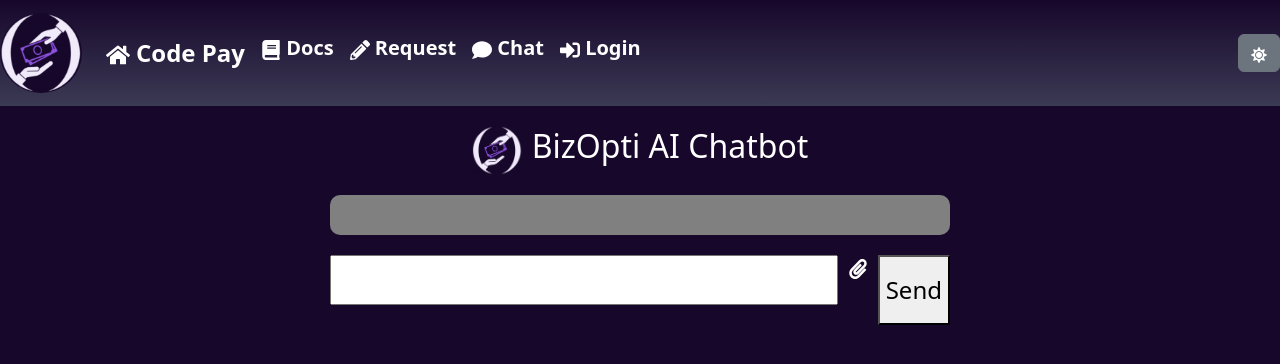
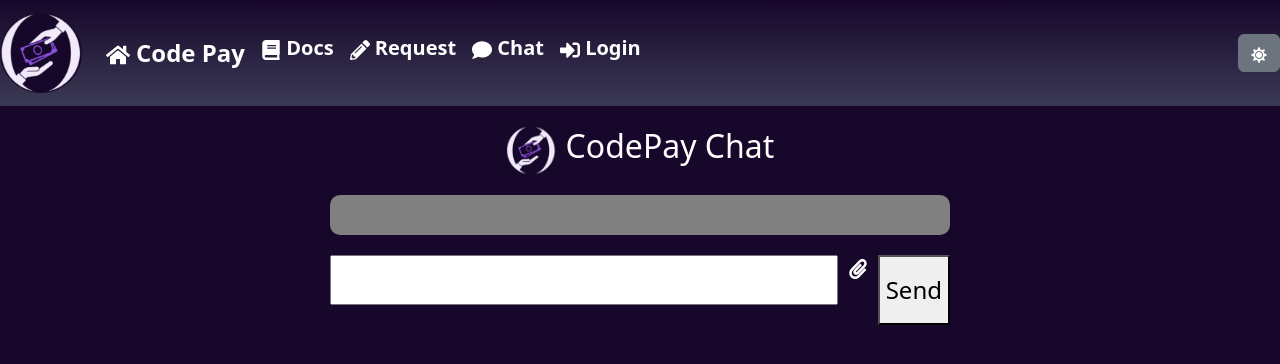
Before and after one commit to mattmajestic/web3CMS, a React (Create React App) app in the folder app/: page /chat in a window 1280 px wide. Shown: the top 364 px of the page. Built offline with nearby package versions, Linux system fonts and the light colour scheme.

Commit message:
update chatbot title

```diff
--- a/app/src/components/Chat.js
+++ b/app/src/components/Chat.js
@@ -45,7 +45,7 @@
     <div style={{ display: 'flex', flexDirection: 'column', alignItems: 'center', justifyContent: 'flex-start', height: '100vh', padding: '20px' }}>
       <div style={{ display: 'flex', alignItems: 'center', marginBottom: '20px' }}>
         <img src='./codepay.png' alt="Logo" style={{ width: '50px', marginRight: '10px' }} />
-        <h2>BizOpti AI Chatbot</h2>
+        <h2>CodePay Chat</h2>
       </div>
       <div style={{ width: '50%', maxHeight: '80vh', overflowY: 'auto', marginBottom: '20px', backgroundColor: 'grey', padding: '20px', borderRadius: '10px' }}>
         {messages.map((message, index) => (
```
